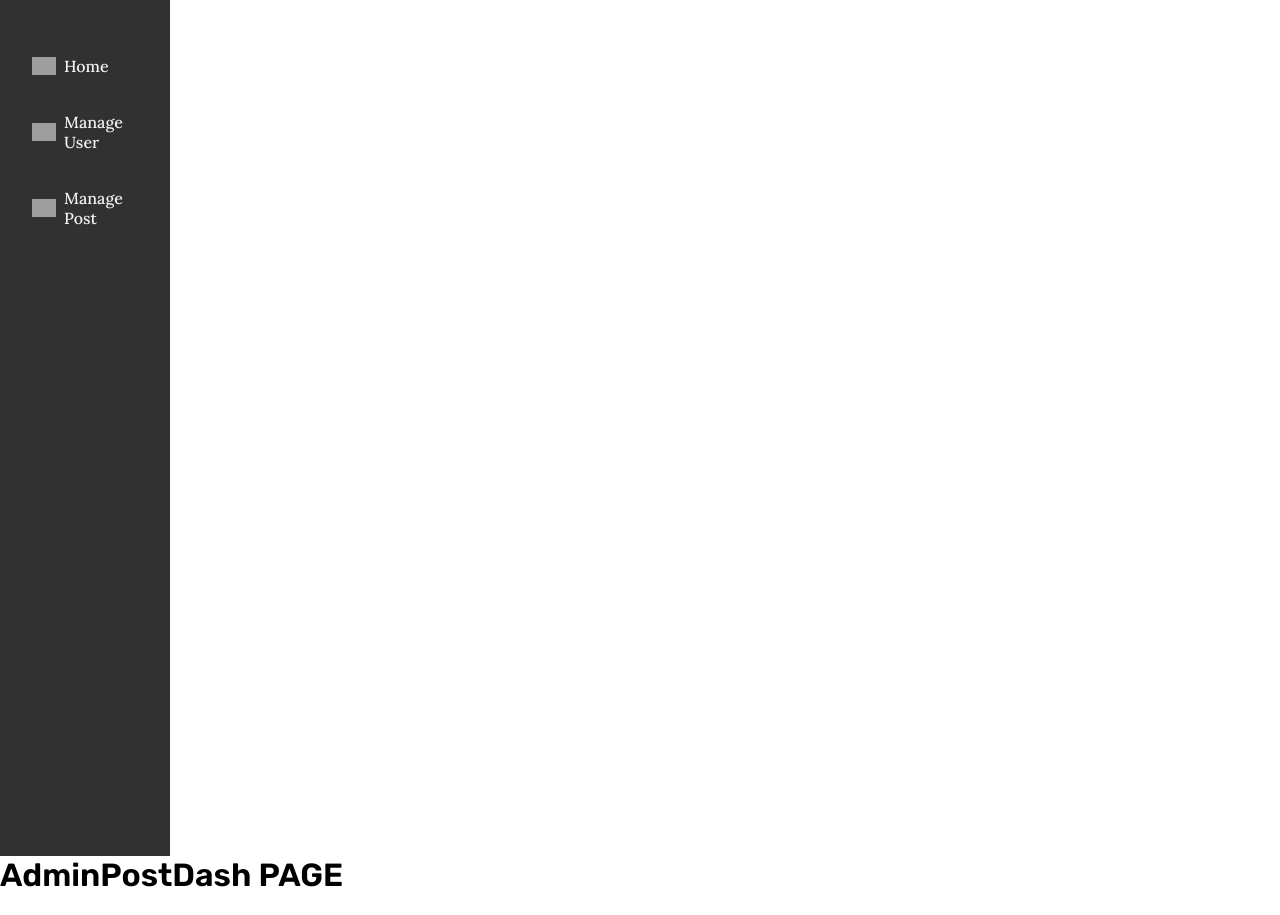
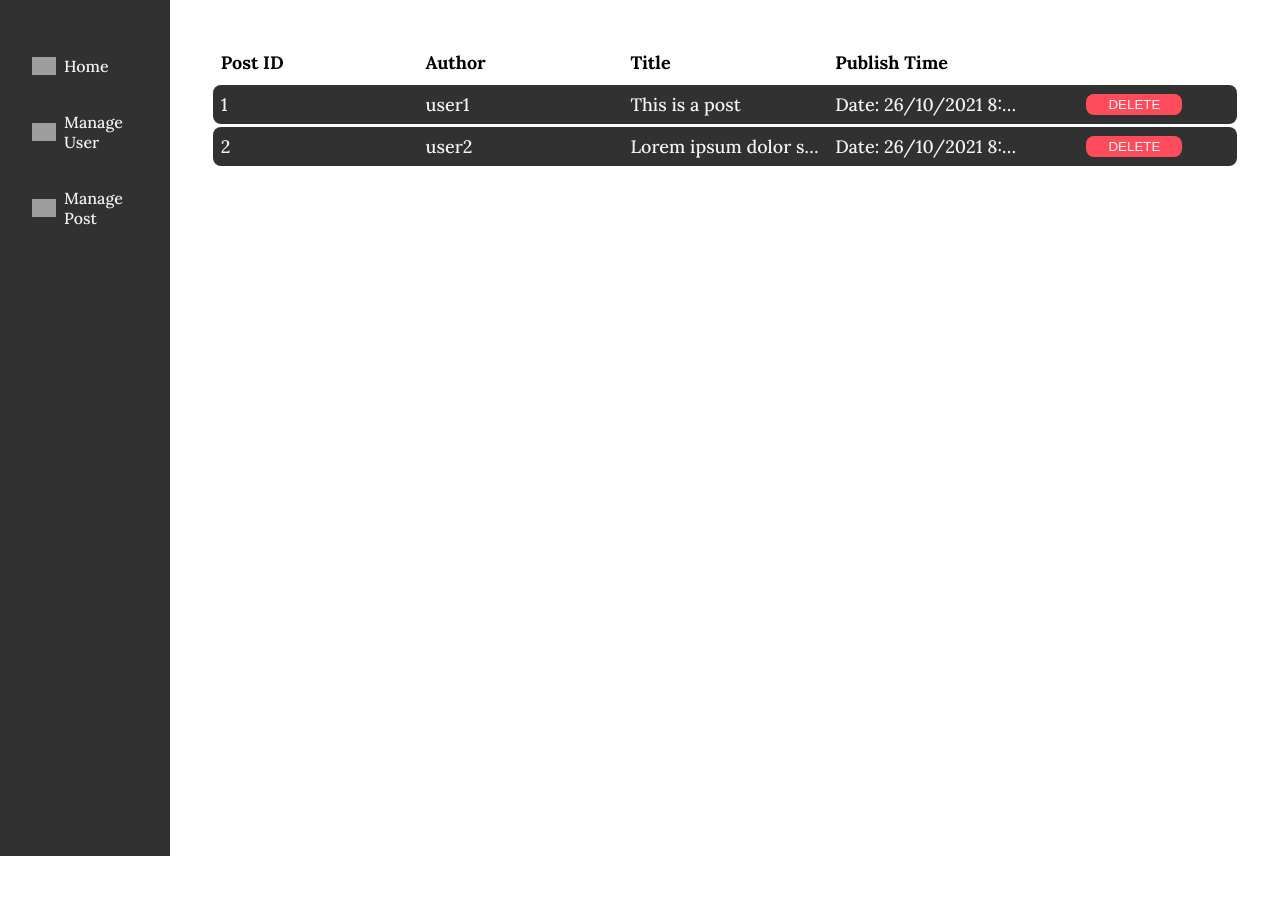
Before and after one commit to NancyLi0637/Vojaganto, a React (Create React App) app in the folder vojaganto/: page /admin/postings in a window 1280 px wide. After the commit the page ends 856 px from the top, so only its background shows below. Built offline with nearby package versions, Linux system fonts and the light colour scheme; grey boxes are pictures that could not be loaded.

Commit message:
finish sketch version of admin post dashboard

```diff
--- /dev/null
+++ b/vojaganto/src/actions/AdminTable/index.js
@@ -0,0 +1,11 @@
+export const removePost = (table, post) => {
+    const filteredPosts = table.state.posts.filter(p => {
+      return p.id !== post.id;
+    });
+
+    console.log(filteredPosts)
+
+    table.setState({
+      posts: filteredPosts
+    });
+};
--- /dev/null
+++ b/vojaganto/src/components/AdminPostTable/index.js
@@ -0,0 +1,74 @@
+import React from 'react';
+import "./style.scss";
+
+import {removePost} from 'actions/AdminTable/index';
+
+class AdminPostTable extends React.Component {
+
+    constructor(props){
+        super(props)
+        this.state = {
+            posts: props.posts
+        }
+    }
+
+    render() {
+        const { posts } = this.state
+
+        const format_posts = posts.map(post => ({
+            id: post.id,
+            author: post.author,
+            title: post.title,
+            publish_time: new Date(post.publish_time)
+        }))
+        return (
+            <div>
+                <table className="AdminPostTable">
+                    <tr className="AdminPostHeaderRow">
+                        <th className="AdminPostHeader">
+                            Post ID
+                        </th>
+                        <th className="AdminPostHeader">
+                            Author
+                        </th>
+                        <th className="AdminPostHeader">
+                            Title
+                        </th>
+                        <th className="AdminPostHeader">
+                            Publish Time
+                        </th>
+                    </tr>
+                    {format_posts.map(post => (
+                        <tr className="AdminPostRow">
+                            <td className="AdminPostData LeftCol">
+                                {post.id}
+                            </td>
+                            <td className="AdminPostData">
+                                {post.author}
+                            </td>
+                            <td className="AdminPostData">
+                                {post.title}
+                            </td>
+                            <td className="AdminPostData">
+                                {
+                                    "Date: " + post.publish_time.getDate() +
+                                    "/" + (post.publish_time.getMonth() + 1) +
+                                    "/" + post.publish_time.getFullYear() +
+                                    " " + post.publish_time.getHours() +
+                                    ":" + post.publish_time.getMinutes() +
+                                    ":" + post.publish_time.getSeconds()}
+                            </td>
+                            <td className="AdminPostData RightCol">
+                                <button onClick={() => removePost(this, post)}>
+                                    DELETE
+                                </button>
+                            </td>
+                        </tr>
+                    ))}
+                </table>
+            </div>
+        )
+    }
+}
+
+export default AdminPostTable;
--- /dev/null
+++ b/vojaganto/src/components/AdminPostTable/style.scss
@@ -0,0 +1,59 @@
+@import "../../styles/global_vars";
+
+$row_radius: .5rem;
+
+.AdminPostTable{
+    margin: auto;
+    margin-top: 5vh;
+    border-collapse: separate;
+    border-spacing: 0 .2rem;
+    width: 80vw;
+    font-size: large;
+
+    th{
+        text-align: left;
+        padding: .5rem;
+    }
+
+
+    .AdminPostRow{
+        background-color: $dark;
+        color: $light;
+        border-radius: $row_radius;
+
+
+        .AdminPostData{
+            padding: .5rem;
+            width: 20%;
+            max-width: 0;
+            overflow: hidden;
+            text-overflow: ellipsis;
+            white-space: nowrap;
+        }
+
+        .LeftCol{
+            border-bottom-left-radius: $row_radius;
+            border-top-left-radius: $row_radius;
+        }
+
+        .RightCol{
+            border-bottom-right-radius: $row_radius;
+            border-top-right-radius: $row_radius;
+        }
+
+        button{
+            display: block;
+            margin: auto;
+            padding: .2rem;
+            width: 6rem;
+            border-radius: .5rem;
+            border: 0;
+            background-color: #ff4c5c;
+            color: $light;
+        }
+    }
+
+    .AdminPostRow:hover{
+        box-shadow: rgba(0,0,0,0.8) 0 0 10px;
+    }
+}
--- a/vojaganto/src/pages/AdminPostDash/index.js
+++ b/vojaganto/src/pages/AdminPostDash/index.js
@@ -1,14 +1,31 @@
 import React from 'react';
 
 import AdminNav from 'components/AdminNav'
+import AdminPostTable from 'components/AdminPostTable'
+
+import './style.scss'
 
 class AdminPostDash extends React.Component{
     render(){
+        const posts = [
+            {
+                id: 1,
+                author: "user1",
+                title: "This is a post",
+                publish_time: Date.now()
+            },
+            {
+                id: 2,
+                author: "user2",
+                title: "Lorem ipsum dolor sit amet, consectetur adipiscing elit. Nam congue pretium quam sed accumsan. Aenean blandit vitae odio ac ultricies. Nullam tincidunt tincidunt diam. Nulla non nisl lobortis purus posuere volutpat vel pulvinar felis. Sed justo lectus, aliquet convallis laoreet non, posuere quis eros. Nulla neque risus, porta eget iaculis id, sollicitudin et arcu. Cras porttitor, mi at blandit volutpat, justo massa dapibus arcu, varius posuere lorem mi sit amet nulla. Fusce congue sit amet odio malesuada facilisis.",
+                publish_time: Date.now()
+            }
+        ]
         return (
             <div class="page admin-post-page">
                 <div className="admin-post-main">
                     <AdminNav/>
-                    <h1>AdminPostDash PAGE</h1>
+                    <AdminPostTable posts={posts}/>
                 </div>
             </div>
         )
--- /dev/null
+++ b/vojaganto/src/pages/AdminPostDash/style.scss
@@ -0,0 +1,6 @@
+@import "../../styles/global_vars";
+
+.admin-post-main{
+    width: 100vw;
+
+}
```
